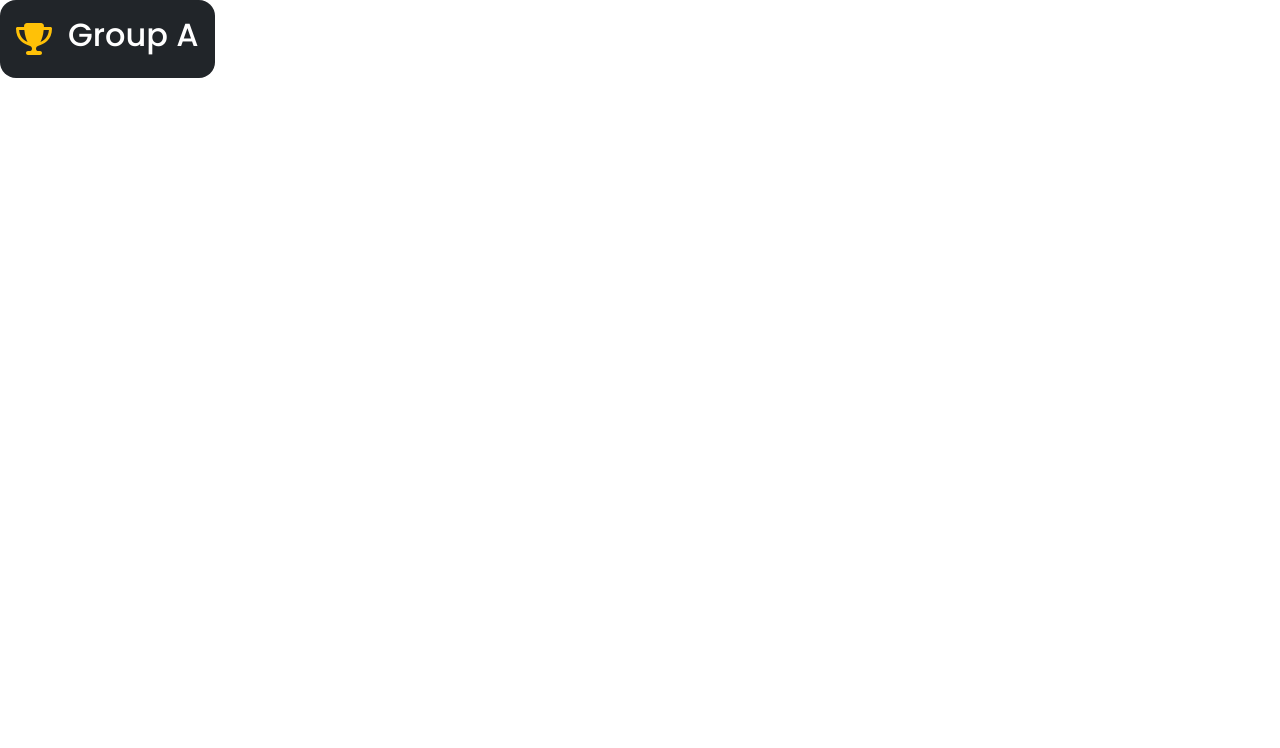
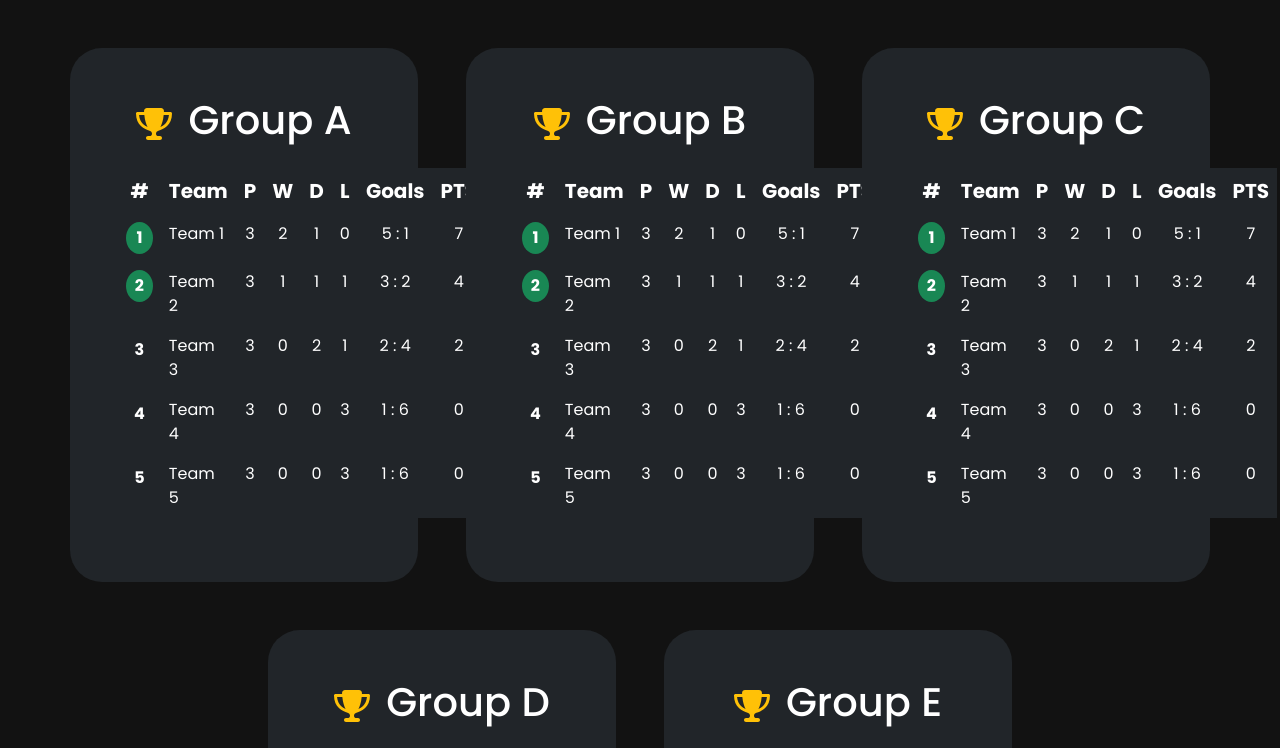
Before and after one commit to LanceAziz/football-scoring, a Next.js app: page / in a window 1280 px wide. Shown: the top 748 px of the page. Built offline with nearby package versions, Linux system fonts and the light colour scheme.

Commit message:
groups done

```diff
--- a/app/components/group-card/groupCard.js
+++ b/app/components/group-card/groupCard.js
@@ -2,13 +2,42 @@ import React from 'react'
 import { FontAwesomeIcon } from '@fortawesome/react-fontawesome'
 import { faTrophy } from '@fortawesome/free-solid-svg-icons'
 
-function GroupCard() {
+function GroupCard({ group }) {
     return (
-        <div>
-            <div className='d-inline-flex bg-dark text-white align-items-center justify-content-between p-3 rounded rounded-4'>
+        <div className='text-center bg-dark text-white p-5 rounded rounded-5' style={{ width: '30%' }}>
+            <div className='d-inline-flex align-items-center justify-content-between mb-3'>
                 <FontAwesomeIcon className='text-warning' icon={faTrophy} size="2x" />
-                <h2 className='ps-3'>Group A</h2>
+                <h2 className='ps-3 fs-1'>{group.name}</h2>
             </div>
+            <table className="table table-dark table-borderless w-100 text-center">
+                <thead className='fs-5'>
+                    <tr>
+                        <th>#</th>
+                        <th className='text-start' style={{ width: '30%' }}>Team</th>
+                        <th>P</th>
+                        <th>W</th>
+                        <th>D</th>
+                        <th>L</th>
+                        <th>Goals</th>
+                        <th>PTS</th>
+                    </tr>
+                </thead>
+                <tbody>
+                    {group.teams.map((team, index) => {
+                        return (<tr key={index}>
+                            <th><div className={`rounded-circle px-2 py-1 ${index < 2 && "bg-success"}`}>{team.id}</div></th>
+                            <td className='text-start'>{team.name}</td>
+                            <td>{team.played}</td>
+                            <td>{team.won}</td>
+                            <td>{team.drawn}</td>
+                            <td>{team.lost}</td>
+                            <td>{`${team.goals[0]} : ${team.goals[1]}`}</td>
+                            <td>{team.points}</td>
+                        </tr>
+                        )
+                    })}
+                </tbody>
+            </table>
         </div>
     )
 }
--- /dev/null
+++ b/app/data/data.js
@@ -0,0 +1,52 @@
+export const groups = [
+    {
+        name: 'Group A',
+        teams: [
+            { id: 1, name: 'Team 1', played: 3, won: 2, drawn: 1, lost: 0, goals: [5, 1], points: 7 },
+            { id: 2, name: 'Team 2', played: 3, won: 1, drawn: 1, lost: 1, goals: [3, 2], points: 4 },
+            { id: 3, name: 'Team 3', played: 3, won: 0, drawn: 2, lost: 1, goals: [2, 4], points: 2 },
+            { id: 4, name: 'Team 4', played: 3, won: 0, drawn: 0, lost: 3, goals: [1, 6], points: 0 },
+            { id: 5, name: 'Team 5', played: 3, won: 0, drawn: 0, lost: 3, goals: [1, 6], points: 0 }
+        ]
+    },
+    {
+        name: 'Group B',
+        teams: [
+            { id: 1, name: 'Team 1', played: 3, won: 2, drawn: 1, lost: 0, goals: [5, 1], points: 7 },
+            { id: 2, name: 'Team 2', played: 3, won: 1, drawn: 1, lost: 1, goals: [3, 2], points: 4 },
+            { id: 3, name: 'Team 3', played: 3, won: 0, drawn: 2, lost: 1, goals: [2, 4], points: 2 },
+            { id: 4, name: 'Team 4', played: 3, won: 0, drawn: 0, lost: 3, goals: [1, 6], points: 0 },
+            { id: 5, name: 'Team 5', played: 3, won: 0, drawn: 0, lost: 3, goals: [1, 6], points: 0 }
+        ]
+    },
+    {
+        name: 'Group C',
+        teams: [
+            { id: 1, name: 'Team 1', played: 3, won: 2, drawn: 1, lost: 0, goals: [5, 1], points: 7 },
+            { id: 2, name: 'Team 2', played: 3, won: 1, drawn: 1, lost: 1, goals: [3, 2], points: 4 },
+            { id: 3, name: 'Team 3', played: 3, won: 0, drawn: 2, lost: 1, goals: [2, 4], points: 2 },
+            { id: 4, name: 'Team 4', played: 3, won: 0, drawn: 0, lost: 3, goals: [1, 6], points: 0 },
+            { id: 5, name: 'Team 5', played: 3, won: 0, drawn: 0, lost: 3, goals: [1, 6], points: 0 }
+        ]
+    },
+    {
+        name: 'Group D',
+        teams: [
+            { id: 1, name: 'Team 1', played: 3, won: 2, drawn: 1, lost: 0, goals: [5, 1], points: 7 },
+            { id: 2, name: 'Team 2', played: 3, won: 1, drawn: 1, lost: 1, goals: [3, 2], points: 4 },
+            { id: 3, name: 'Team 3', played: 3, won: 0, drawn: 2, lost: 1, goals: [2, 4], points: 2 },
+            { id: 4, name: 'Team 4', played: 3, won: 0, drawn: 0, lost: 3, goals: [1, 6], points: 0 },
+            { id: 5, name: 'Team 5', played: 3, won: 0, drawn: 0, lost: 3, goals: [1, 6], points: 0 }
+        ]
+    },
+    {
+        name: 'Group E',
+        teams: [
+            { id: 1, name: 'Team 1', played: 3, won: 2, drawn: 1, lost: 0, goals: [5, 1], points: 7 },
+            { id: 2, name: 'Team 2', played: 3, won: 1, drawn: 1, lost: 1, goals: [3, 2], points: 4 },
+            { id: 3, name: 'Team 3', played: 3, won: 0, drawn: 2, lost: 1, goals: [2, 4], points: 2 },
+            { id: 4, name: 'Team 4', played: 3, won: 0, drawn: 0, lost: 3, goals: [1, 6], points: 0 },
+            { id: 5, name: 'Team 5', played: 3, won: 0, drawn: 0, lost: 3, goals: [1, 6], points: 0 }
+        ]
+    },
+]
--- a/app/layout.js
+++ b/app/layout.js
@@ -16,7 +16,7 @@ export const metadata = {
 export default function RootLayout({ children }) {
   return (
     <html lang="en">
-      <body className={poppins.className}>
+      <body className={poppins.className} style={{ backgroundColor: "#121212" }}>
         {children}
       </body>
     </html>
--- a/app/page.js
+++ b/app/page.js
@@ -1,10 +1,9 @@
-import Image from "next/image";
-import GroupdCard from "./components/group-card/groupCard";
+import Groups from "./pages/groups/groups";
 
 export default function Home() {
   return (
     <div>
-      <GroupdCard />
+      <Groups />
     </div>
   );
 }
--- /dev/null
+++ b/app/pages/groups/groups.js
@@ -0,0 +1,23 @@
+import React from 'react'
+import { groups } from '@/app/data/data';
+import GroupdCard from '@/app/components/group-card/groupCard';
+
+function Groups() {
+    return (
+        <div className='container-fluid'>
+            <div className='p-5'>
+                <div className='d-flex flex-wrap justify-content-center align-items-center gap-5'>
+                    {
+                        groups.map((group, index) => {
+                            return (
+                                <GroupdCard key={index} group={group} />
+                            );
+                        })
+                    }
+                </div>
+            </div>
+        </div>
+    )
+}
+
+export default Groups
```
